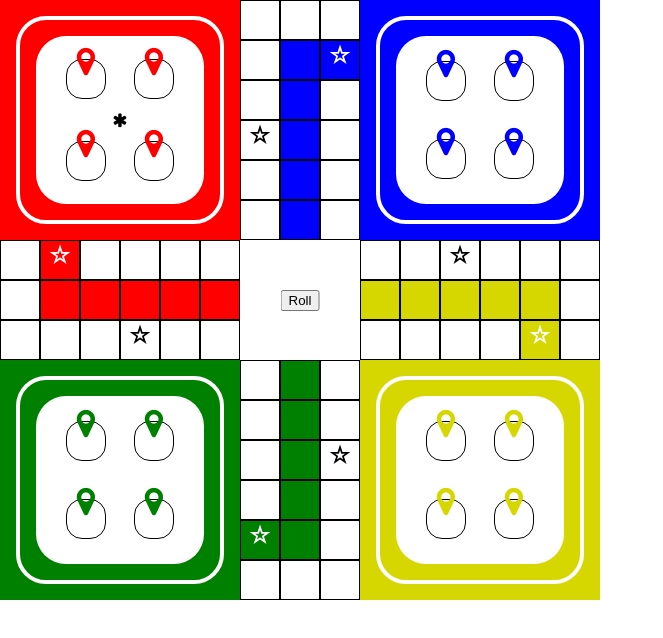
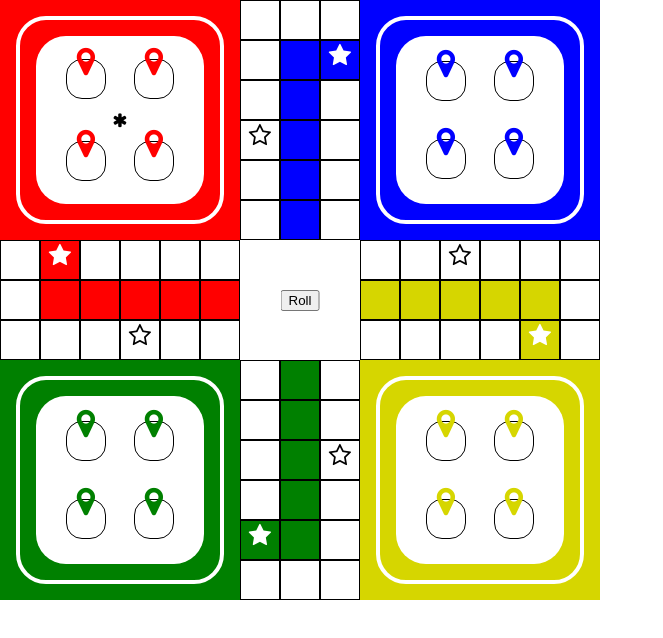
Before and after one commit to Diwakar-Gupta/ludo, a React (Create React App) app: page / in a window 1280 px wide. Shown: the top 638 px of the page, without its empty margins (0-663 px from the left). Built offline with nearby package versions, Linux system fonts and the light colour scheme.

Commit message:
star changed with font

```diff
--- a/src/Game/Cell.jsx
+++ b/src/Game/Cell.jsx
@@ -9,12 +9,23 @@ function Cell({ color, round, index }){
         return state.cells[hash({color, index})];
     });
 
+    let star = '';
+    if(cell.isSafe){
+        if(cell.isColoredCell){
+            star = (<span className='star' key={'star'}>
+                        <i className="fa fa-star" aria-hidden="true"></i>
+                    </span>);
+        } else {
+            star = (<span className='star' key={'star'}>
+                        <i className="fa fa-star-o" aria-hidden="true"></i>
+                    </span>);
+        }
+    } else {
+    }
+
     return (
         <div className={`${style.cell} ${round?style.round:''} ${cell.isColoredCell?`${cell.color} ${style.coloredCell}`:''} ${cell.isSafe?style.safe:''}`}>
-            {
-                cell.isSafe?<span className='star' key={'star'}>☆</span>:''
-                // index
-            }
+            {star}
             <div key="pieceContainer" className={style.pieceContainer}>
                 <PieceContainer pieces={cell.pieces} />
             </div>
--- a/src/Game/Piece.module.css
+++ b/src/Game/Piece.module.css
@@ -12,4 +12,5 @@
 }
 .piece{
     transform: translateY(-45%);
+    z-index: 100;
 }
```
